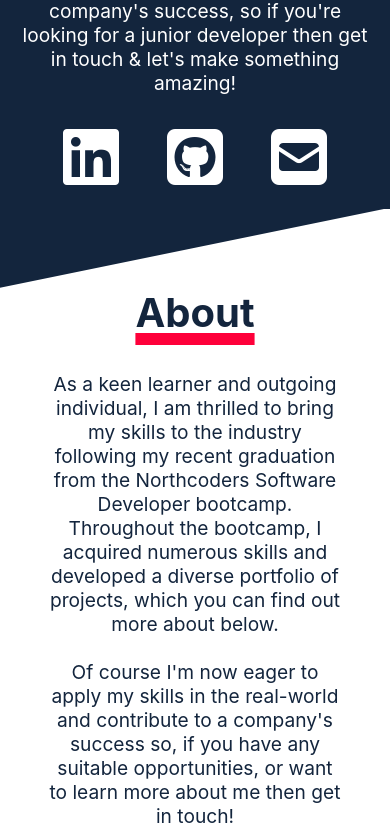
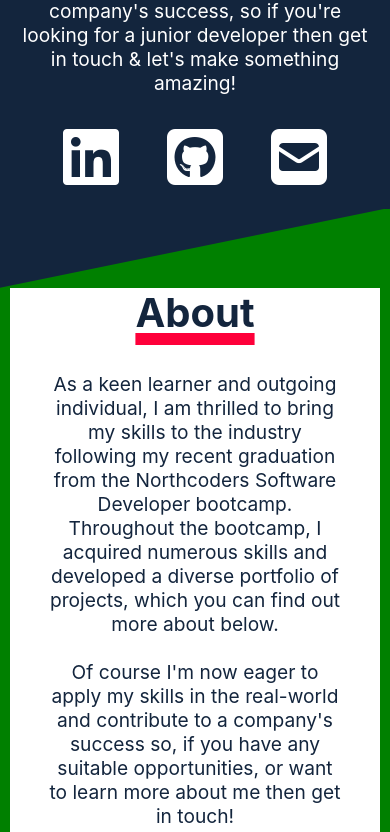
Before and after one commit to jbhall4291/portfolio, a React (Create React App) app: page / in a window 390 px wide. Shown: the part 630-1462 px from the top of the page. Built offline with nearby package versions, Linux system fonts and the light colour scheme.

Commit message:
change iphone notch color

```diff
--- a/src/App.css
+++ b/src/App.css
@@ -5,7 +5,7 @@
 }
 
 body {
-  /* background-color: red; */
+  background-color: green;
 }
 
 * {
@@ -22,6 +22,7 @@ body {
   width: 60%;
   /* border: 3px solid green; */
   /* padding: 10px; */
+  background-color: white;
 }
 
 .Skills {
```
